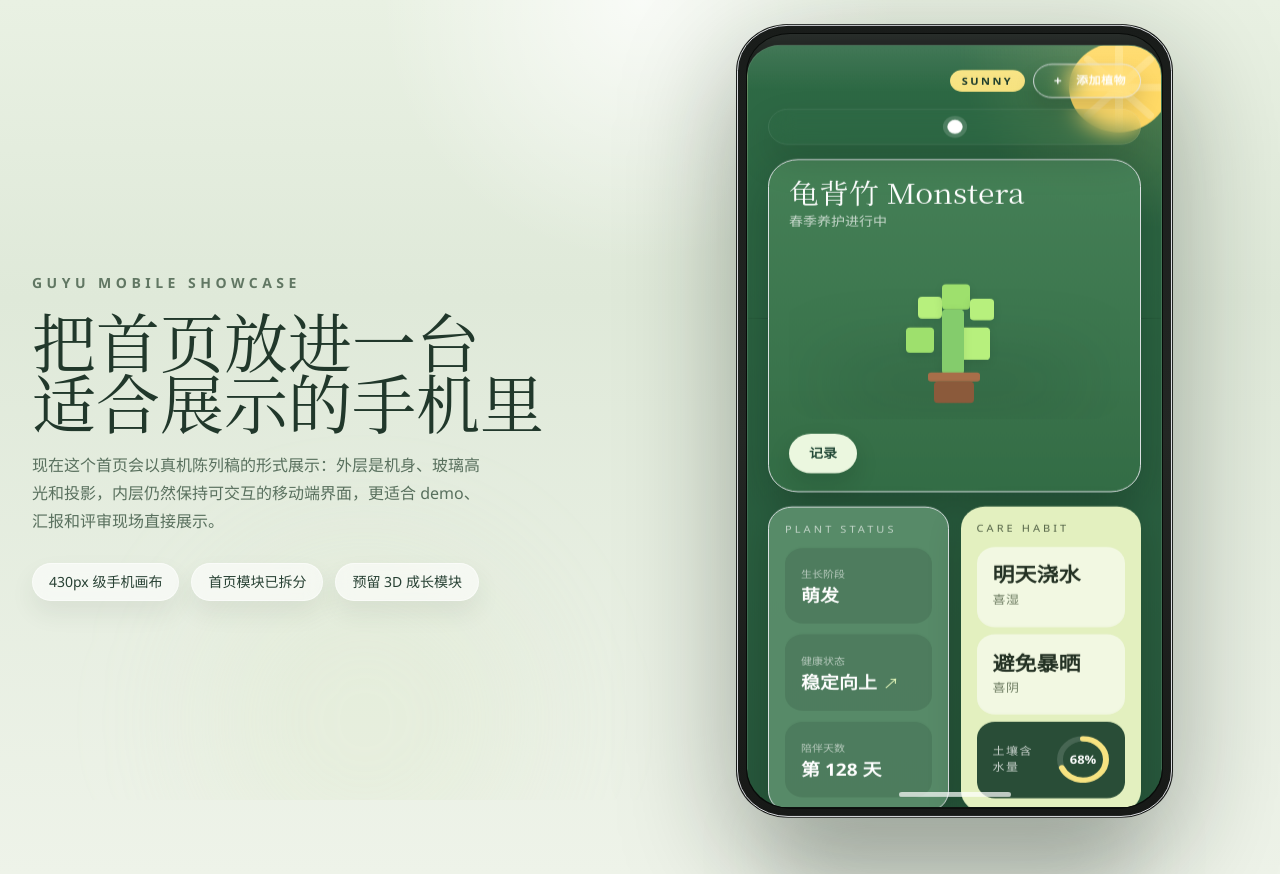
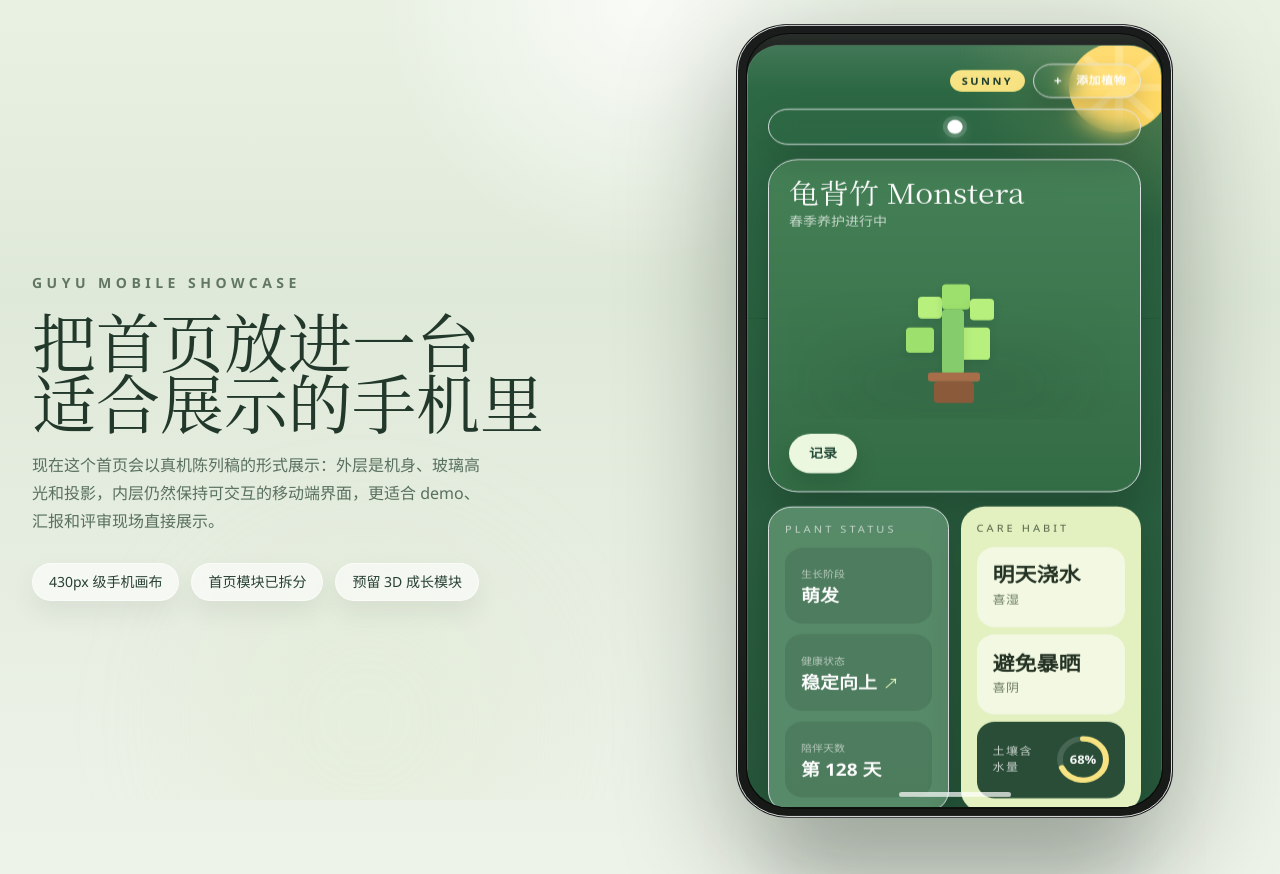
Before and after one commit to Joe-Zongyi/guyu, a Next.js app in the folder web/: page / in a window 1280 px wide. Built offline with nearby package versions, Linux system fonts and the light colour scheme.

Commit message:
fix: improve inactive plant selector visibility

```diff
--- a/web/src/features/home/components/home-showcase-page.tsx
+++ b/web/src/features/home/components/home-showcase-page.tsx
@@ -104,7 +104,7 @@ export function HomeShowcasePage() {
                   </div>
                 </div>
 
-                <div className="flex items-center justify-center rounded-full border border-white/10 bg-white/8 px-4 py-3 shadow-[0_18px_40px_rgba(4,14,10,0.14)] backdrop-blur-md">
+                <div className="flex items-center justify-center rounded-full border border-white/14 bg-black/8 px-4 py-3 shadow-[0_18px_40px_rgba(4,14,10,0.18)] backdrop-blur-md">
                   <div className="flex items-center gap-3">
                     {plants.length > 0 ? (
                       plants.map((plant, index) => {
@@ -121,8 +121,8 @@ export function HomeShowcasePage() {
                             aria-label={`${plant.commonName} ${index + 1}`}
                             className={`h-3.5 w-3.5 rounded-full transition ${
                               isActive
-                                ? "scale-110 bg-white shadow-[0_0_0_4px_rgba(255,255,255,0.16)]"
-                                : "bg-white/32 hover:bg-white/48"
+                                ? "scale-110 border border-white/90 bg-white shadow-[0_0_0_4px_rgba(255,255,255,0.16),0_4px_14px_rgba(255,255,255,0.28)]"
+                                : "border border-white/55 bg-[#d8e7d7]/78 shadow-[0_2px_8px_rgba(4,14,10,0.18)] hover:bg-[#edf7ec]"
                             }`}
                           />
                         );
@@ -132,7 +132,7 @@ export function HomeShowcasePage() {
                         type="button"
                         aria-pressed="true"
                         aria-label="默认植物"
-                        className="h-3.5 w-3.5 scale-110 rounded-full bg-white shadow-[0_0_0_4px_rgba(255,255,255,0.16)] transition"
+                        className="h-3.5 w-3.5 scale-110 rounded-full border border-white/90 bg-white shadow-[0_0_0_4px_rgba(255,255,255,0.16),0_4px_14px_rgba(255,255,255,0.28)] transition"
                       />
                     )}
                   </div>
```
